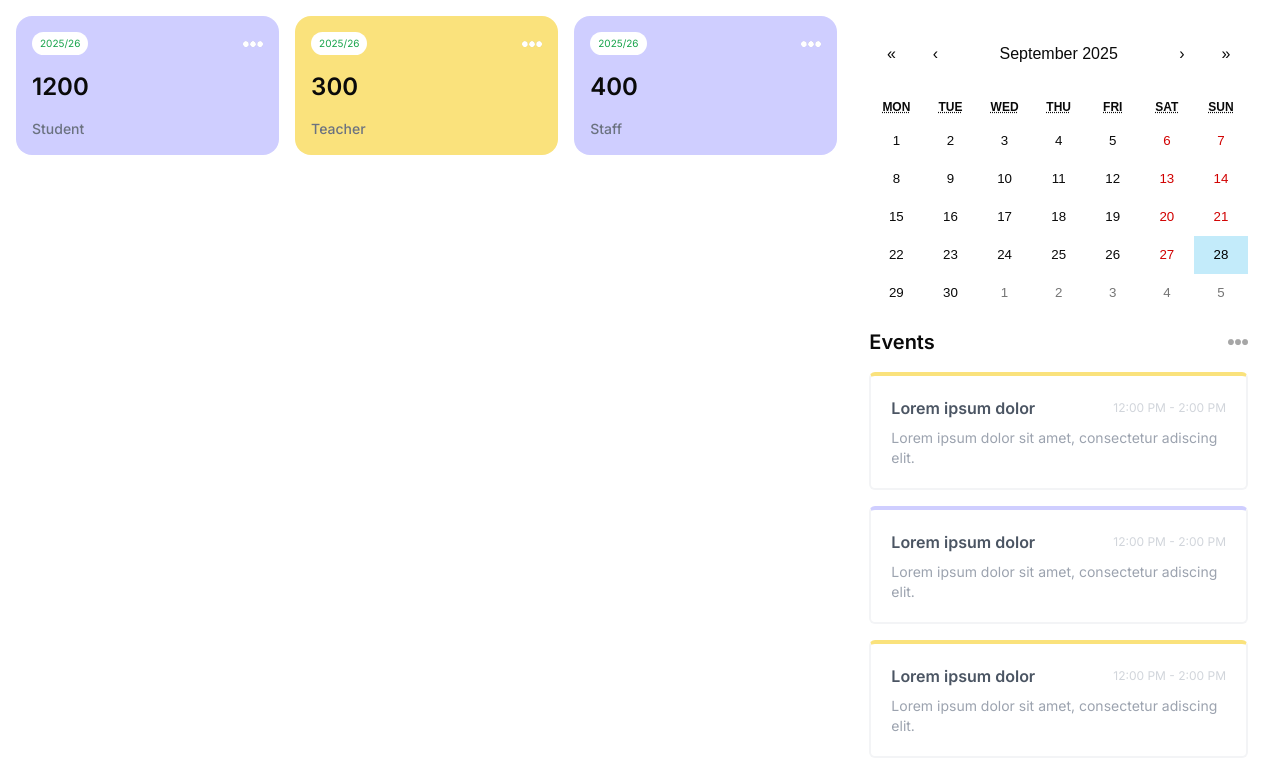
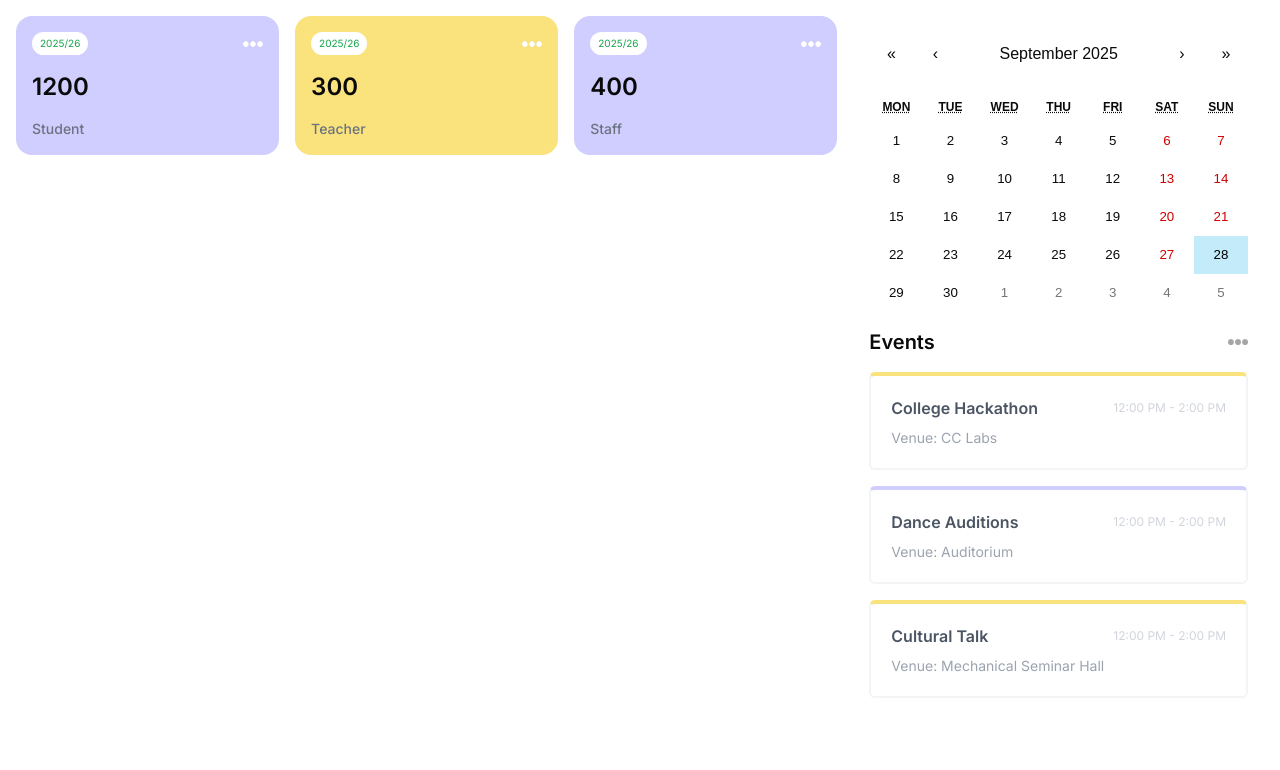
Before and after one commit to manveerdhaliwal/Genco-Managament-System, a Next.js app in the folder frontend/: page /dashboard/admin in a window 1280 px wide. Shown: the top 770 px of the page. Built offline with nearby package versions, Linux system fonts and the light colour scheme.

Commit message:
Events and Cards hardcoded

```diff
--- a/frontend/src/app/dashboard/student/page.tsx
+++ b/frontend/src/app/dashboard/student/page.tsx
@@ -15,8 +15,8 @@ const StudentPage = () => {
       <div className="w-full lg:w-2/3">
         {/* USER CARDS */}
         <div className="flex gap-4 justify-between flex-wrap">
-          <UserCard type="attendance" value="80%" />
-          <UserCard type="upcoming events" value={3} />
+          <UserCard type="Upcoming events" value={0} />
+          <UserCard type="Certificates Achieved" value={3} />
           <UserCard type="active projects" value={2} />
           <UserCard type="duty leaves" value="2 Pending" />
         </div>
--- a/frontend/src/components/EventCalendar.tsx
+++ b/frontend/src/components/EventCalendar.tsx
@@ -15,21 +15,21 @@ type Value = ValuePiece | [ValuePiece, ValuePiece];
 const events = [
     {
         id:1,
-        title: "Lorem ipsum dolor",
+        title: "College Hackathon",
         time: "12:00 PM - 2:00 PM",
-        description: "Lorem ipsum dolor sit amet, consectetur adiscing elit.",
+        description: "Venue: CC Labs",
     },
         {
         id:2,
-        title: "Lorem ipsum dolor",
+        title: "Dance Auditions",
         time: "12:00 PM - 2:00 PM",
-        description: "Lorem ipsum dolor sit amet, consectetur adiscing elit.",
+        description: "Venue: Auditorium",
     },
         {
         id:3,
-        title: "Lorem ipsum dolor",
+        title: "Cultural Talk ",
         time: "12:00 PM - 2:00 PM",
-        description: "Lorem ipsum dolor sit amet, consectetur adiscing elit.",
+        description: "Venue: Mechanical Seminar Hall",
     },
 ]
 const EventCalendar = () => {
```
